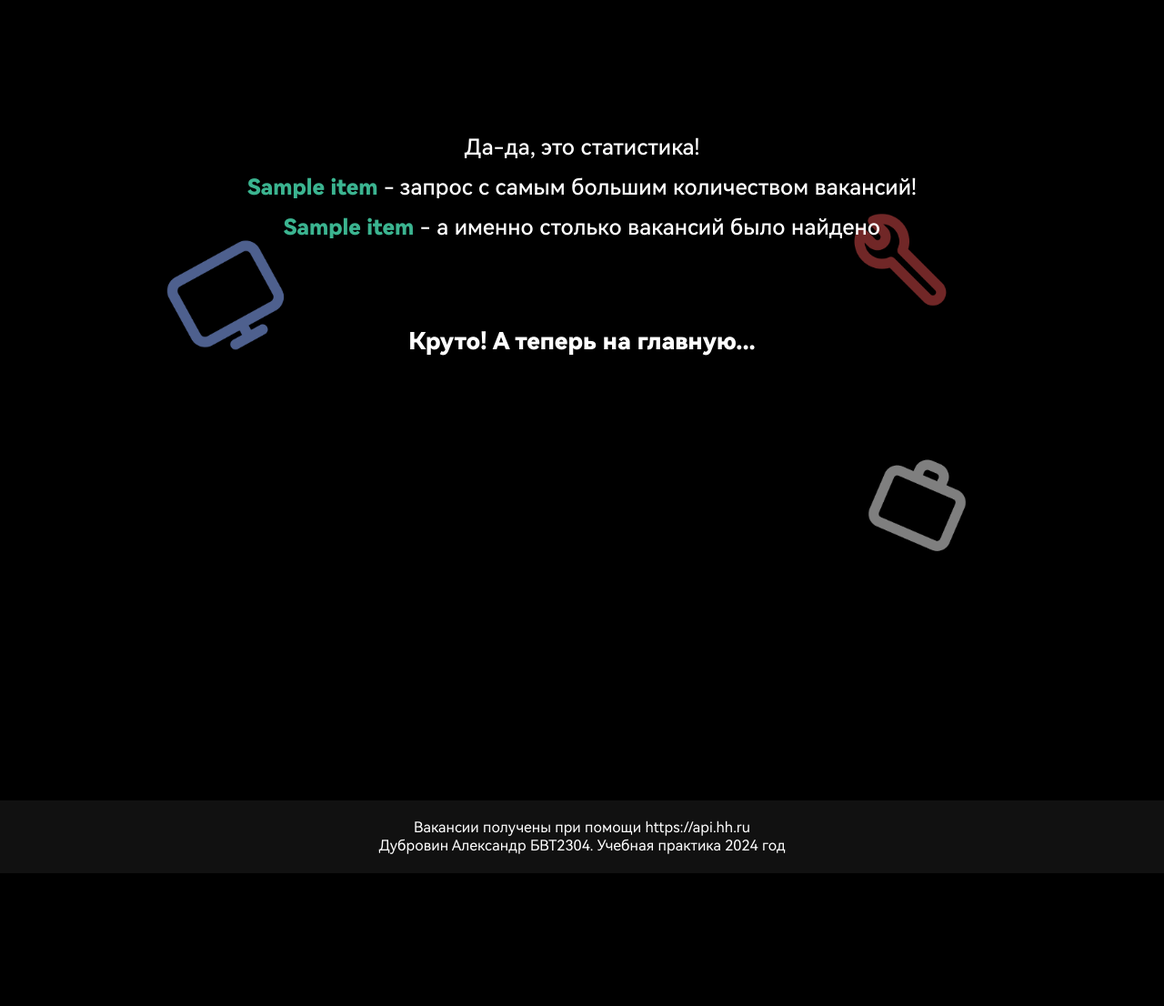
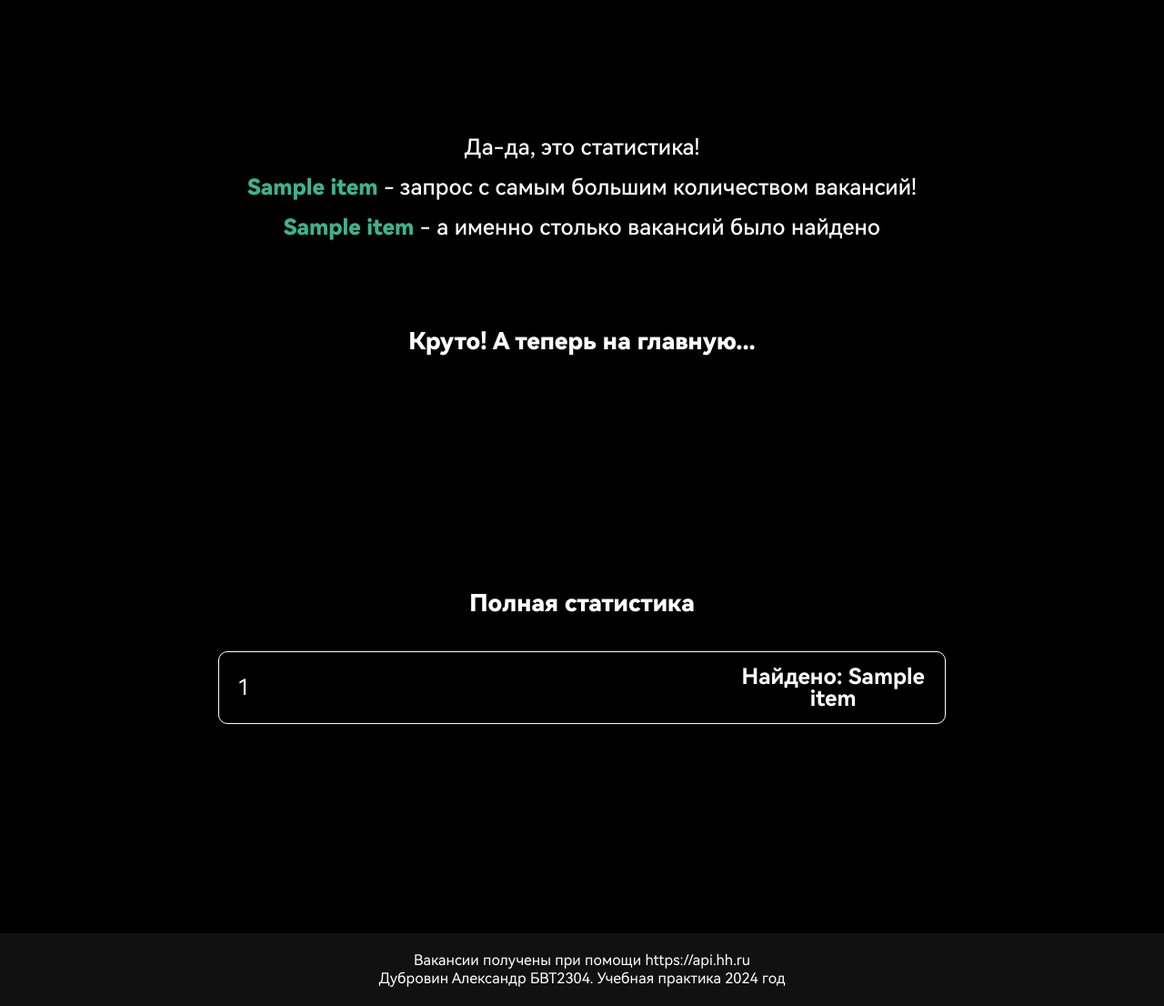
Before and after one commit to Pe4en1eInMTUCI/CareerFinder, a Flask app: page /stats in a window 1280 px wide. Shown: the whole page at 91% size. Before the commit the page ends 960 px from the top, so only its background shows below. Run offline with Flask 3, Linux system fonts and the light colour scheme; a database or web service that is not in the repository returns one stand-in record (values such as "Sample title"); data that the repository does not hold is empty.

Commit message:
полная статистика, финальная версия

```diff
--- a/CareerBackend/main.py
+++ b/CareerBackend/main.py
@@ -21,3 +21,8 @@ def getVacancies():
 @app.route('/getStats')
 def getStats():
     return DataWorker.getMost()
+
+
+@app.route('/getAll')
+def getAll():
+    return DataWorker.getAll()
--- a/CareerFrontend/main.py
+++ b/CareerFrontend/main.py
@@ -29,9 +29,10 @@ def search():
 def stats():
 
     data = requests.get("http://backend:1034/getStats").json()
+    vacs = requests.get("http://backend:1034/getAll").json()
 
 
-    return render_template('stats.html', request=data[0], count=data[1])
+    return render_template('stats.html', request=data[0], count=data[1], vacs=vacs)
 
 if __name__ == '__main__':
     app.run(debug=True)
--- a/CareerFrontend/static/css/stats.css
+++ b/CareerFrontend/static/css/stats.css
@@ -98,13 +98,11 @@ html{
     box-sizing: border-box;
 	font-family: 'HarmonyOS Sans Regular';
     color: #fff;
-    background: url('../images/bg.png') no-repeat fixed;
+    background: #000;
     background-size: cover;
 }
 *,*::before,*::after{
     box-sizing: inherit;
-
-    overflow-y: hidden;
 }
 
 
@@ -206,3 +204,59 @@ html{
     transition: 0.3s;
 
 }
+
+.allStatsBlock {
+    text-align: center;
+}
+
+.allStatsText {
+    font-size: 26px;
+    font-family: 'HarmonyOS Sans Black';
+
+    margin-bottom: 40px;
+
+}
+
+.statsCard {
+
+    margin-left: 100px;
+
+    height: 80px;
+    width: 800px;
+
+    border: 1px #fff solid;
+    border-radius: 10px;
+
+    display: flex;
+    align-items: center;
+
+    font-size: 24px;
+
+    transition: 0.3s;
+
+    margin-top: 20px;
+
+}
+
+.statCardText {
+
+    text-align: left;
+    width: 560px;
+    margin-left: 20px;
+
+}
+
+.statCardFound {
+
+    font-family: 'HarmonyOS Sans Bold';
+
+}
+
+.statsCard:hover{
+
+    background: #fff;
+    color: #000;
+
+    transition: 0.3s;
+
+}
--- a/CareerFrontend/templates/stats.html
+++ b/CareerFrontend/templates/stats.html
@@ -19,6 +19,19 @@
                 <a href="/" class="goToMain">Круто! А теперь на главную...</a>
             </div>
 
+            <div class="allStatsBlock">
+                <h1 class="allStatsText">Полная статистика</h1>
+
+                {% for v in vacs %}
+
+                    <div class="statsCard">
+                        <h1 class="statCardText">{{v[0]}}</h1>
+                        <h1 class="statCardFound">Найдено: {{v[1]}} </h1>
+                    </div>
+
+                {% endfor %}
+
+            </div>
 
         </div>
     </section>
```
Also changed, not shown: CareerBackend/DataWorker.py (+62 -0 lines), 7 other files.
